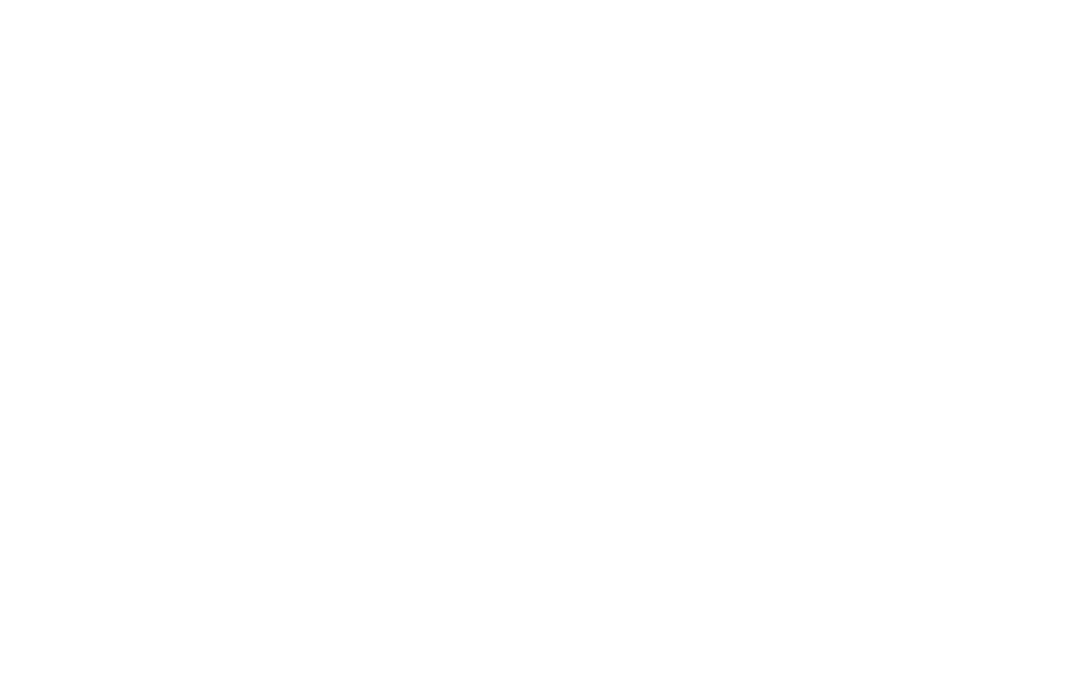
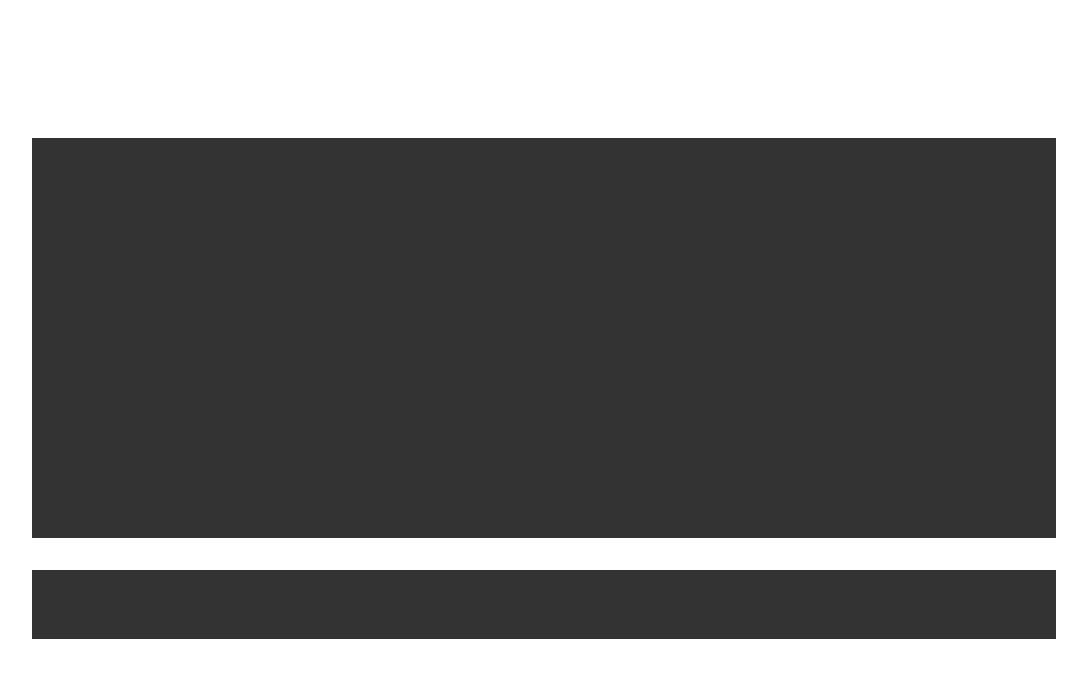
Before and after one commit to EvanVeinotte/amorphous-MUD, a website: page public/index.html in a window 1280 px wide. Shown: the whole page, without its empty margins (96-1183 px from the left). Drawn offline with Linux system fonts and the light colour scheme.

Commit message:
added console, added font. Worked on styling

```diff
--- a/index.js
+++ b/index.js
@@ -3,8 +3,10 @@ const app = express();
 
 const PORT = 4422;
 
+app.use(express.static(__dirname + '/public/'));
+
 app.get('/', (req, res) => {
-    res.send('<h1>stinky</h1>');
+    res.sendFile(__dirname + '/public/index.html');
 });
 
 app.listen(PORT, () => {
--- a/public/index.html
+++ b/public/index.html
@@ -9,9 +9,16 @@
 </head>
 <body>
 
-    <div id="game">
+    <div class="game">
 
         <div class="console">
+            <div class="console__screen">
+                <div class="console__text"></div>
+            </div>
+
+            <div class="console__input">
+                <input id="command-input" type="text" autocomplete="off">
+            </div>
 
         </div>
 
--- a/public/style.css
+++ b/public/style.css
@@ -0,0 +1,49 @@
+*{
+    margin: 0;
+    padding: 0;
+    box-sizing: border-box;
+}
+
+@font-face{
+    font-family: VT3;
+    src: url("VT323-Regular.ttf");
+}
+
+#command-input{
+    background-color: #0000;
+    color: #eee;
+    font-family: VT3;
+    font-size: 22px;
+    caret-color: red;
+    padding: 8px;
+    border-style: none;
+    width: 100%;
+    height: 100%;
+}
+
+.game{
+    display: flex;
+    justify-content: center;
+    align-items: center;
+}
+
+.console{
+    background-color: #6660;
+    width: 80vw;
+}
+
+.console__screen{
+    background-color: #333;
+    width: 100%;
+    height: 50vh;
+    display: flex;
+    flex-direction: column;
+    margin-top: 138px;
+    margin-bottom: 32px;
+}
+
+.console__input{
+    background-color: #333;
+    width: 100%;
+    height: 69px;
+}
```
Also changed, not shown: public/VT323-Regular.ttf (added).
